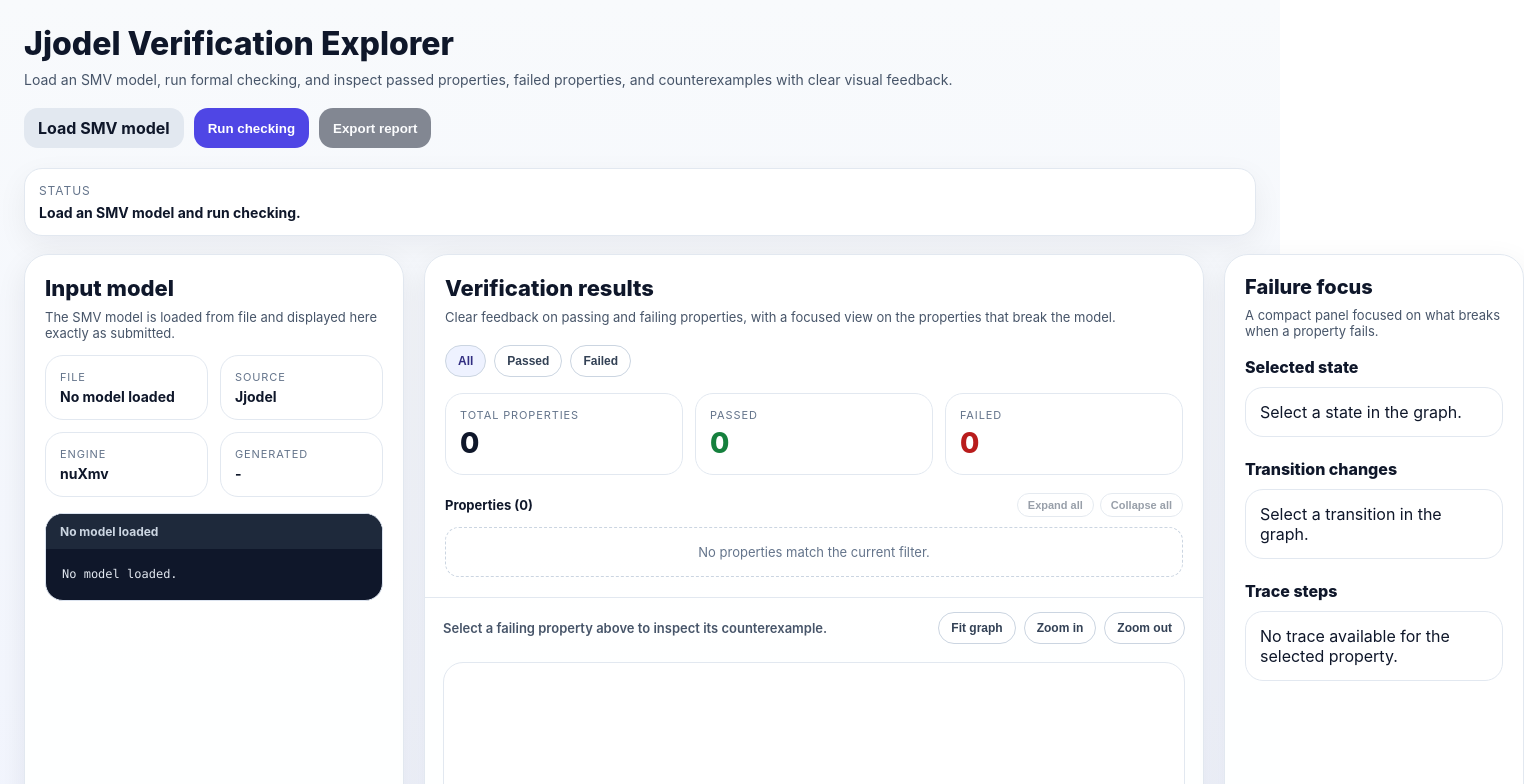
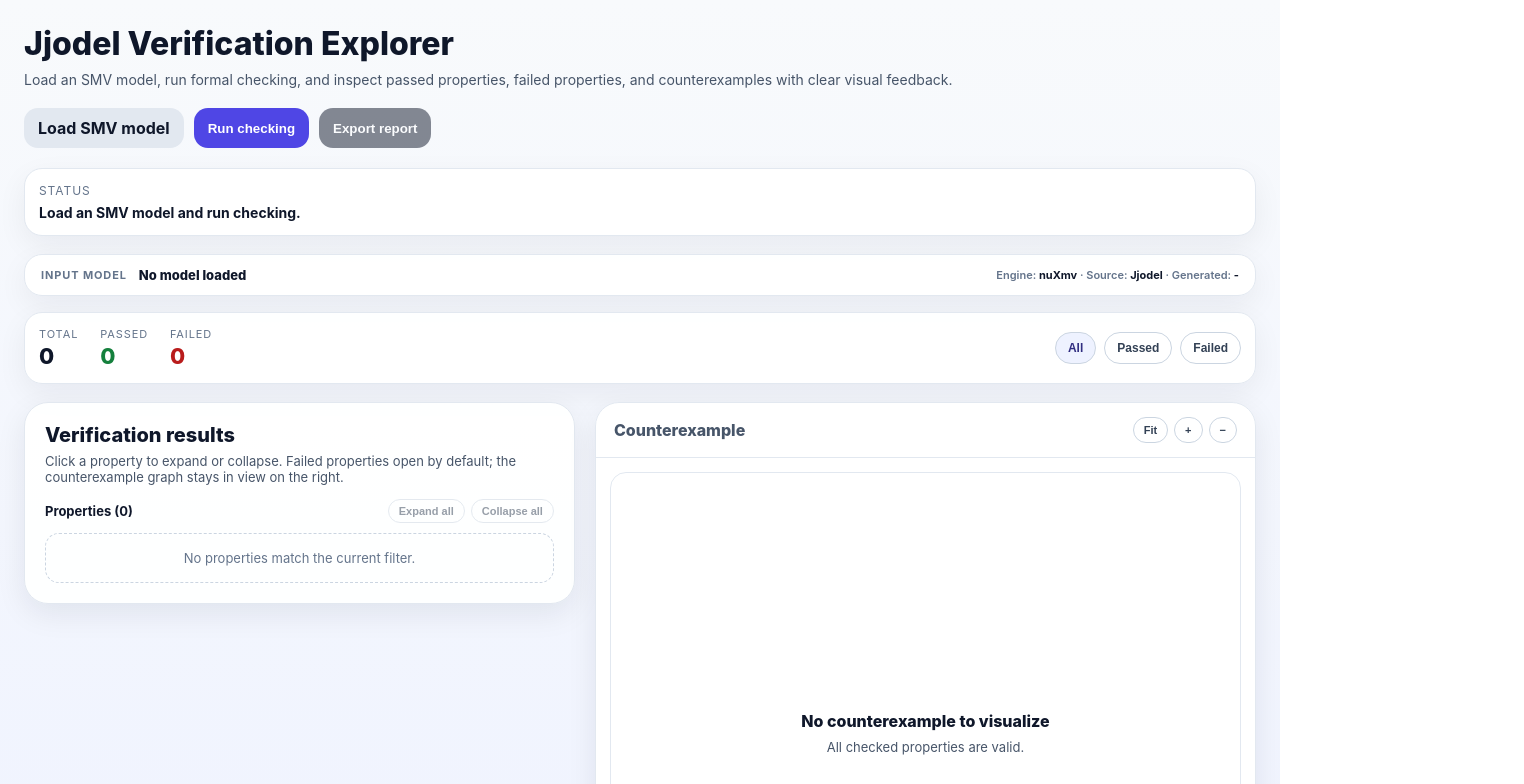
Before and after one commit to antbucc/jjodel-trace-explorer, a React (Vite) app: page / in a window 1280 px wide. Shown: the top 784 px of the page, 1524 px wide, since content can reach past the window. Built offline with nearby package versions, Linux system fonts and the light colour scheme.

Commit message:
TraceVisualized restructured

```diff
--- a/src/TraceVisualizer.jsx
+++ b/src/TraceVisualizer.jsx
@@ -278,14 +278,6 @@ export default function TraceVisualizer() {
     [edges, selectedEdgeId]
   )
 
-  const traceSteps = useMemo(() => {
-    return traceStates.map((state, index) => ({
-      state,
-      nextState: traceStates[index + 1] ?? null,
-      changes: traceStates[index + 1] ? changedVariables(state, traceStates[index + 1]) : [],
-    }))
-  }, [traceStates])
-
   const handleSmvUpload = useCallback(async (event) => {
     const file = event.target.files?.[0]
     if (!file) return
@@ -507,73 +499,46 @@ export default function TraceVisualizer() {
         <div style={{ marginTop: 6, fontSize: 14, fontWeight: 700 }}>{checkFeedback}</div>
       </div>
 
-      <div
+      <details
         style={{
           maxWidth: 1700,
-          margin: '0 auto',
-          display: 'grid',
-          gridTemplateColumns: '380px minmax(780px, 1fr) 300px',
-          gap: 20,
+          margin: '0 auto 16px',
+          background: 'rgba(255,255,255,0.96)',
+          border: '1px solid #e2e8f0',
+          borderRadius: 18,
+          boxShadow: '0 10px 30px rgba(15,23,42,0.06)',
+          overflow: 'hidden',
         }}
       >
-        <section
+        <summary
           style={{
-            background: 'rgba(255,255,255,0.96)',
-            border: '1px solid #e2e8f0',
-            borderRadius: 24,
-            padding: 20,
-            boxShadow: '0 10px 30px rgba(15,23,42,0.08)',
+            cursor: 'pointer',
+            padding: '12px 16px',
+            display: 'flex',
+            alignItems: 'center',
+            gap: 12,
+            fontSize: 13,
+            color: '#0f172a',
+            listStyle: 'none',
+            flexWrap: 'wrap',
           }}
         >
-          <h2 style={{ margin: 0, fontSize: 22, fontWeight: 800 }}>Input model</h2>
-          <p style={{ margin: '8px 0 0', color: '#475569', fontSize: 13 }}>
-            The SMV model is loaded from file and displayed here exactly as submitted.
-          </p>
-
-          <div style={{ display: 'grid', gridTemplateColumns: '1fr 1fr', gap: 12, marginTop: 14 }}>
-            {[
-              ['File', smvFileName],
-              ['Source', report?.source ?? 'Jjodel'],
-              ['Engine', report?.engine ?? 'nuXmv'],
-              ['Generated', report?.generatedAt ?? '-'],
-            ].map(([label, value]) => (
-              <div
-                key={label}
-                style={{ border: '1px solid #e2e8f0', borderRadius: 18, background: '#fff', padding: 14 }}
-              >
-                <div style={{ textTransform: 'uppercase', letterSpacing: '0.08em', color: '#64748b', fontSize: 11 }}>
-                  {label}
-                </div>
-                <div style={{ marginTop: 4, fontSize: 14, fontWeight: 700, wordBreak: 'break-word' }}>{value}</div>
-              </div>
-            ))}
-          </div>
-
-          <div
-            style={{
-              marginTop: 16,
-              border: '1px solid #dbe3ef',
-              borderRadius: 18,
-              overflow: 'hidden',
-              background: '#0f172a',
-            }}
-          >
-            <div
-              style={{
-                padding: '10px 14px',
-                fontSize: 12,
-                fontWeight: 700,
-                color: '#cbd5e1',
-                background: '#1e293b',
-              }}
-            >
-              {smvFileName}
-            </div>
+          <span style={{ textTransform: 'uppercase', letterSpacing: '0.08em', fontSize: 11, color: '#64748b', fontWeight: 700 }}>
+            Input model
+          </span>
+          <span style={{ fontSize: 13, fontWeight: 800 }}>{smvFileName}</span>
+          <span style={{ marginLeft: 'auto', fontSize: 11, color: '#64748b', fontWeight: 600 }}>
+            Engine: <strong style={{ color: '#0f172a' }}>{report?.engine ?? 'nuXmv'}</strong>
+            {' · '}Source: <strong style={{ color: '#0f172a' }}>{report?.source ?? 'Jjodel'}</strong>
+            {' · '}Generated: <strong style={{ color: '#0f172a' }}>{report?.generatedAt ?? '-'}</strong>
+          </span>
+        </summary>
+        <div style={{ borderTop: '1px solid #e2e8f0', background: '#0f172a' }}>
           <pre
             style={{
               margin: 0,
               padding: 16,
-                maxHeight: 520,
+              maxHeight: 320,
               overflow: 'auto',
               whiteSpace: 'pre-wrap',
               color: '#e2e8f0',
@@ -585,26 +550,43 @@ export default function TraceVisualizer() {
             {smvText || 'No model loaded.'}
           </pre>
         </div>
-        </section>
+      </details>
 
-        <section
+      <div
         style={{
+          maxWidth: 1700,
+          margin: '0 auto 18px',
           background: 'rgba(255,255,255,0.96)',
           border: '1px solid #e2e8f0',
-            borderRadius: 24,
-            overflow: 'hidden',
-            boxShadow: '0 10px 30px rgba(15,23,42,0.08)',
+          borderRadius: 18,
+          padding: 14,
+          boxShadow: '0 10px 30px rgba(15,23,42,0.06)',
+          display: 'flex',
+          gap: 20,
+          alignItems: 'center',
+          flexWrap: 'wrap',
         }}
       >
-          <div style={{ padding: 20, borderBottom: '1px solid #e2e8f0' }}>
-            <div style={{ display: 'flex', justifyContent: 'space-between', gap: 20, alignItems: 'flex-start', flexWrap: 'wrap' }}>
+        <div style={{ display: 'flex', gap: 22, flex: 1, flexWrap: 'wrap' }}>
           <div>
-                <h2 style={{ margin: 0, fontSize: 22, fontWeight: 800 }}>Verification results</h2>
-                <p style={{ margin: '8px 0 0', color: '#475569', fontSize: 13 }}>
-                  Clear feedback on passing and failing properties, with a focused view on the properties that break the model.
-                </p>
+            <div style={{ textTransform: 'uppercase', letterSpacing: '0.08em', color: '#64748b', fontSize: 11 }}>
+              Total
             </div>
-
+            <div style={{ marginTop: 2, fontSize: 22, fontWeight: 800 }}>{summary.totalProperties}</div>
+          </div>
+          <div>
+            <div style={{ textTransform: 'uppercase', letterSpacing: '0.08em', color: '#64748b', fontSize: 11 }}>
+              Passed
+            </div>
+            <div style={{ marginTop: 2, fontSize: 22, fontWeight: 800, color: '#15803d' }}>{summary.passed}</div>
+          </div>
+          <div>
+            <div style={{ textTransform: 'uppercase', letterSpacing: '0.08em', color: '#64748b', fontSize: 11 }}>
+              Failed
+            </div>
+            <div style={{ marginTop: 2, fontSize: 22, fontWeight: 800, color: '#b91c1c' }}>{summary.failed}</div>
+          </div>
+        </div>
         <div style={{ display: 'flex', gap: 8, flexWrap: 'wrap' }}>
           {['all', 'passed', 'failed'].map((value) => (
             <button
@@ -627,28 +609,33 @@ export default function TraceVisualizer() {
         </div>
       </div>
 
-            <div style={{ display: 'grid', gridTemplateColumns: 'repeat(3, 1fr)', gap: 12, marginTop: 16 }}>
-              <div style={{ border: '1px solid #e2e8f0', borderRadius: 18, background: '#fff', padding: 14 }}>
-                <div style={{ textTransform: 'uppercase', letterSpacing: '0.08em', color: '#64748b', fontSize: 11 }}>
-                  Total properties
-                </div>
-                <div style={{ marginTop: 4, fontSize: 28, fontWeight: 800 }}>{summary.totalProperties}</div>
-              </div>
-              <div style={{ border: '1px solid #e2e8f0', borderRadius: 18, background: '#fff', padding: 14 }}>
-                <div style={{ textTransform: 'uppercase', letterSpacing: '0.08em', color: '#64748b', fontSize: 11 }}>
-                  Passed
-                </div>
-                <div style={{ marginTop: 4, fontSize: 28, fontWeight: 800, color: '#15803d' }}>{summary.passed}</div>
-              </div>
-              <div style={{ border: '1px solid #e2e8f0', borderRadius: 18, background: '#fff', padding: 14 }}>
-                <div style={{ textTransform: 'uppercase', letterSpacing: '0.08em', color: '#64748b', fontSize: 11 }}>
-                  Failed
-                </div>
-                <div style={{ marginTop: 4, fontSize: 28, fontWeight: 800, color: '#b91c1c' }}>{summary.failed}</div>
-              </div>
+      <div
+        style={{
+          maxWidth: 1700,
+          margin: '0 auto',
+          display: 'grid',
+          gridTemplateColumns: 'minmax(360px, 1fr) minmax(560px, 1.2fr)',
+          gap: 20,
+          alignItems: 'start',
+        }}
+      >
+        <section
+          style={{
+            background: 'rgba(255,255,255,0.96)',
+            border: '1px solid #e2e8f0',
+            borderRadius: 24,
+            padding: 20,
+            boxShadow: '0 10px 30px rgba(15,23,42,0.08)',
+          }}
+        >
+          <div>
+            <h2 style={{ margin: 0, fontSize: 20, fontWeight: 800 }}>Verification results</h2>
+            <p style={{ margin: '6px 0 0', color: '#475569', fontSize: 13 }}>
+              Click a property to expand or collapse. Failed properties open by default; the counterexample graph stays in view on the right.
+            </p>
           </div>
 
-            <div style={{ display: 'flex', justifyContent: 'space-between', alignItems: 'center', marginTop: 18, marginBottom: 10, gap: 10, flexWrap: 'wrap' }}>
+          <div style={{ display: 'flex', justifyContent: 'space-between', alignItems: 'center', marginTop: 14, marginBottom: 10, gap: 10, flexWrap: 'wrap' }}>
               <div style={{ fontSize: 13, fontWeight: 700, color: '#0f172a' }}>
                 Properties ({filteredProperties.length})
               </div>
@@ -842,15 +829,29 @@ export default function TraceVisualizer() {
                 </div>
               )}
             </div>
-          </div>
+        </section>
 
-          <div style={{ padding: '14px 18px 0', display: 'flex', justifyContent: 'space-between', alignItems: 'center', gap: 12, flexWrap: 'wrap' }}>
+        <section
+          style={{
+            position: 'sticky',
+            top: 16,
+            background: 'rgba(255,255,255,0.96)',
+            border: '1px solid #e2e8f0',
+            borderRadius: 24,
+            overflow: 'hidden',
+            boxShadow: '0 10px 30px rgba(15,23,42,0.08)',
+            maxHeight: 'calc(100vh - 32px)',
+            display: 'flex',
+            flexDirection: 'column',
+          }}
+        >
+          <div style={{ padding: '14px 18px', borderBottom: '1px solid #e2e8f0', display: 'flex', justifyContent: 'space-between', alignItems: 'center', gap: 12, flexWrap: 'wrap', flexShrink: 0 }}>
             {selectedProperty?.status === 'failed' && traceStates.length > 0 ? (
               <div style={{ display: 'flex', alignItems: 'center', gap: 10, flexWrap: 'wrap' }}>
-                <span style={{ fontSize: 13, color: '#475569', fontWeight: 600 }}>
+                <h2 style={{ margin: 0, fontSize: 16, fontWeight: 800, color: '#0f172a' }}>
                   Counterexample for{' '}
-                  <strong style={{ color: '#0f172a' }}>{selectedProperty.id}</strong>
-                </span>
+                  <span style={{ color: '#4338ca' }}>{selectedProperty.id}</span>
+                </h2>
                 <span style={{ display: 'inline-flex', alignItems: 'center', gap: 6, padding: '4px 6px', borderRadius: 999, background: '#f1f5f9', border: '1px solid #e2e8f0' }}>
                   <button
                     onClick={goToPrevState}
@@ -890,24 +891,24 @@ export default function TraceVisualizer() {
                 </span>
               </div>
             ) : (
-              <div style={{ fontSize: 13, color: '#475569', fontWeight: 600 }}>
-                Select a failing property above to inspect its counterexample.
-              </div>
+              <h2 style={{ margin: 0, fontSize: 16, fontWeight: 800, color: '#475569' }}>
+                Counterexample
+              </h2>
             )}
-            <div style={{ display: 'flex', gap: 8, flexWrap: 'wrap' }}>
-              <button onClick={handleAutoLayout} style={{ border: '1px solid #cbd5e1', background: '#fff', borderRadius: 999, padding: '8px 12px', cursor: 'pointer', fontSize: 12, fontWeight: 700, color: '#334155' }}>
-                Fit graph
+            <div style={{ display: 'flex', gap: 6, flexWrap: 'wrap' }}>
+              <button onClick={handleAutoLayout} style={{ border: '1px solid #cbd5e1', background: '#fff', borderRadius: 999, padding: '6px 10px', cursor: 'pointer', fontSize: 11, fontWeight: 700, color: '#334155' }}>
+                Fit
               </button>
-              <button onClick={handleZoomIn} style={{ border: '1px solid #cbd5e1', background: '#fff', borderRadius: 999, padding: '8px 12px', cursor: 'pointer', fontSize: 12, fontWeight: 700, color: '#334155' }}>
-                Zoom in
+              <button onClick={handleZoomIn} style={{ border: '1px solid #cbd5e1', background: '#fff', borderRadius: 999, padding: '6px 10px', cursor: 'pointer', fontSize: 11, fontWeight: 700, color: '#334155' }}>
+                +
               </button>
-              <button onClick={handleZoomOut} style={{ border: '1px solid #cbd5e1', background: '#fff', borderRadius: 999, padding: '8px 12px', cursor: 'pointer', fontSize: 12, fontWeight: 700, color: '#334155' }}>
-                Zoom out
+              <button onClick={handleZoomOut} style={{ border: '1px solid #cbd5e1', background: '#fff', borderRadius: 999, padding: '6px 10px', cursor: 'pointer', fontSize: 11, fontWeight: 700, color: '#334155' }}>
+                −
               </button>
             </div>
           </div>
 
-          <div style={{ height: 660, margin: 18, border: '1px solid #e2e8f0', borderRadius: 20, overflow: 'hidden', background: '#fff' }}>
+          <div style={{ height: 460, margin: '14px 14px 0', border: '1px solid #e2e8f0', borderRadius: 16, overflow: 'hidden', background: '#fff', flexShrink: 0 }}>
             {selectedProperty?.status === 'failed' && traceStates.length > 0 ? (
               <ReactFlow
                 nodes={nodes}
@@ -940,42 +941,31 @@ export default function TraceVisualizer() {
               </ReactFlow>
             ) : (
               <div style={{ height: '100%', display: 'flex', flexDirection: 'column', alignItems: 'center', justifyContent: 'center', color: '#475569', padding: 30, textAlign: 'center' }}>
-                <div style={{ fontSize: 18, fontWeight: 800, color: '#0f172a' }}>No counterexample to visualize</div>
-                <div style={{ marginTop: 8, maxWidth: 420, fontSize: 14 }}>
+                <div style={{ fontSize: 16, fontWeight: 800, color: '#0f172a' }}>No counterexample to visualize</div>
+                <div style={{ marginTop: 8, maxWidth: 420, fontSize: 13 }}>
                   {hasFailedProperties ? 'Select a failing property to inspect its counterexample.' : 'All checked properties are valid.'}
                 </div>
               </div>
             )}
           </div>
-        </section>
 
-        <section
-          style={{
-            background: 'rgba(255,255,255,0.96)',
-            border: '1px solid #e2e8f0',
-            borderRadius: 24,
-            padding: 20,
-            boxShadow: '0 10px 30px rgba(15,23,42,0.08)',
-          }}
-        >
-          <h2 style={{ margin: 0, fontSize: 20, fontWeight: 800 }}>Failure focus</h2>
-          <p style={{ margin: '8px 0 0', color: '#475569', fontSize: 13 }}>
-            A compact panel focused on what breaks when a property fails.
-          </p>
-
-          <div style={{ marginTop: 18 }}>
-            <div style={{ fontSize: 16, fontWeight: 800 }}>Selected state</div>
+          <div style={{ padding: 14, overflow: 'auto', flex: 1, minHeight: 0 }}>
+            <div style={{ display: 'grid', gridTemplateColumns: '1fr 1fr', gap: 12 }}>
+              <div>
+                <div style={{ fontSize: 11, fontWeight: 700, color: '#64748b', textTransform: 'uppercase', letterSpacing: '0.06em', marginBottom: 6 }}>
+                  Selected state
+                </div>
                 {selectedState ? (
-              <div style={{ marginTop: 10, border: '1px solid #e2e8f0', borderRadius: 18, background: '#fff', padding: 14 }}>
-                <div style={{ fontSize: 15, fontWeight: 800, marginBottom: 10 }}>State {selectedState.id}</div>
-                <div style={{ display: 'flex', flexDirection: 'column', gap: 8 }}>
+                  <div style={{ border: '1px solid #e2e8f0', borderRadius: 14, background: '#fff', padding: 12 }}>
+                    <div style={{ fontSize: 14, fontWeight: 800, marginBottom: 8 }}>State {selectedState.id}</div>
+                    <div style={{ display: 'flex', flexDirection: 'column', gap: 6 }}>
                       {selectedState.vars.map((item) => (
                         <div
                           key={`${selectedState.id}-${item.name}`}
                           style={{
-                        borderRadius: 12,
+                            borderRadius: 10,
                             background: '#f8fafc',
-                        padding: '8px 10px',
+                            padding: '6px 8px',
                             fontSize: 12,
                             border: '1px solid #e2e8f0',
                           }}
@@ -988,20 +978,22 @@ export default function TraceVisualizer() {
                     </div>
                   </div>
                 ) : (
-              <div style={{ marginTop: 10, border: '1px solid #e2e8f0', borderRadius: 18, background: '#fff', padding: 14 }}>
-                Select a state in the graph.
+                  <div style={{ border: '1px dashed #cbd5e1', borderRadius: 14, padding: 12, color: '#64748b', fontSize: 12 }}>
+                    Click a state in the graph or use ← / → above.
                   </div>
                 )}
               </div>
 
-          <div style={{ marginTop: 22 }}>
-            <div style={{ fontSize: 16, fontWeight: 800 }}>Transition changes</div>
+              <div>
+                <div style={{ fontSize: 11, fontWeight: 700, color: '#64748b', textTransform: 'uppercase', letterSpacing: '0.06em', marginBottom: 6 }}>
+                  Transition changes
+                </div>
                 {selectedEdge ? (
-              <div style={{ marginTop: 10, border: '1px solid #fecaca', borderRadius: 18, background: '#fff1f2', padding: 14 }}>
-                <div style={{ fontSize: 15, fontWeight: 800, marginBottom: 10 }}>
+                  <div style={{ border: '1px solid #fecaca', borderRadius: 14, background: '#fff1f2', padding: 12 }}>
+                    <div style={{ fontSize: 14, fontWeight: 800, marginBottom: 8 }}>
                       {selectedEdge.source} → {selectedEdge.target}
                     </div>
-                <div style={{ display: 'flex', flexDirection: 'column', gap: 8 }}>
+                    <div style={{ display: 'flex', flexDirection: 'column', gap: 6 }}>
                       {(selectedEdge.data?.changes ?? []).length === 0 ? (
                         <div style={{ fontStyle: 'italic', color: '#64748b', fontSize: 12 }}>
                           No variable changes in this transition.
@@ -1011,15 +1003,15 @@ export default function TraceVisualizer() {
                           <div
                             key={`${selectedEdge.id}-${item.name}`}
                             style={{
-                          borderRadius: 12,
+                              borderRadius: 10,
                               background: '#fff',
-                          padding: '8px 10px',
+                              padding: '6px 8px',
                               fontSize: 12,
                               border: '1px solid #fda4af',
                             }}
                           >
                             <div style={{ fontWeight: 800 }}>{item.name}</div>
-                        <div style={{ marginTop: 4, color: '#334155' }}>
+                            <div style={{ marginTop: 2, color: '#334155' }}>
                               {item.from} → {item.to}
                             </div>
                           </div>
@@ -1028,74 +1020,11 @@ export default function TraceVisualizer() {
                     </div>
                   </div>
                 ) : (
-              <div style={{ marginTop: 10, border: '1px solid #e2e8f0', borderRadius: 18, background: '#fff', padding: 14 }}>
-                Select a transition in the graph.
+                  <div style={{ border: '1px dashed #cbd5e1', borderRadius: 14, padding: 12, color: '#64748b', fontSize: 12 }}>
+                    Click an edge in the graph to inspect a transition.
                   </div>
                 )}
               </div>
-
-          <div style={{ marginTop: 22 }}>
-            <div style={{ fontSize: 16, fontWeight: 800 }}>Trace steps</div>
-            <div style={{ display: 'flex', flexDirection: 'column', gap: 10, marginTop: 10, maxHeight: 430, overflow: 'auto' }}>
-              {traceSteps.length === 0 ? (
-                <div style={{ border: '1px solid #e2e8f0', borderRadius: 18, background: '#fff', padding: 14 }}>
-                  No trace available for the selected property.
-                </div>
-              ) : (
-                traceSteps.map(({ state, nextState, changes }) => (
-                  <div key={state.id} style={{ border: '1px solid #e2e8f0', borderRadius: 18, background: '#fff', padding: 14 }}>
-                    <div style={{ fontSize: 15, fontWeight: 800 }}>State {state.id}</div>
-                    <div style={{ display: 'flex', flexDirection: 'column', gap: 8, marginTop: 10 }}>
-                      {state.vars.map((item) => (
-                        <div
-                          key={`${state.id}-${item.name}`}
-                          style={{
-                            borderRadius: 12,
-                            background: '#f8fafc',
-                            padding: '8px 10px',
-                            fontSize: 12,
-                            border: '1px solid #e2e8f0',
-                          }}
-                        >
-                          <span style={{ fontWeight: 700 }}>{item.name}</span>
-                          <span style={{ color: '#94a3b8', margin: '0 6px' }}>=</span>
-                          <span>{item.value}</span>
-                        </div>
-                      ))}
-                    </div>
-
-                    {nextState && (
-                      <div style={{ marginTop: 12, padding: 12, borderRadius: 14, background: '#eef2ff', border: '1px solid #c7d2fe' }}>
-                        <div style={{ fontSize: 13, fontWeight: 800, marginBottom: 8, color: '#312e81' }}>
-                          Transition {state.id} → {nextState.id}
-                        </div>
-                        {changes.length === 0 ? (
-                          <div style={{ fontSize: 12, color: '#475569' }}>No variable changes</div>
-                        ) : (
-                          changes.map((item) => (
-                            <div
-                              key={`${state.id}-${nextState.id}-${item.name}`}
-                              style={{
-                                borderRadius: 12,
-                                background: '#fff',
-                                padding: '8px 10px',
-                                fontSize: 12,
-                                border: '1px solid #c7d2fe',
-                                marginTop: 8,
-                              }}
-                            >
-                              <div style={{ fontWeight: 800 }}>{item.name}</div>
-                              <div style={{ marginTop: 4, color: '#334155' }}>
-                                {item.from} → {item.to}
-                              </div>
-                            </div>
-                          ))
-                        )}
-                      </div>
-                    )}
-                  </div>
-                ))
-              )}
             </div>
           </div>
         </section>
```
Lines whose indentation alone changed are shown as unchanged.
